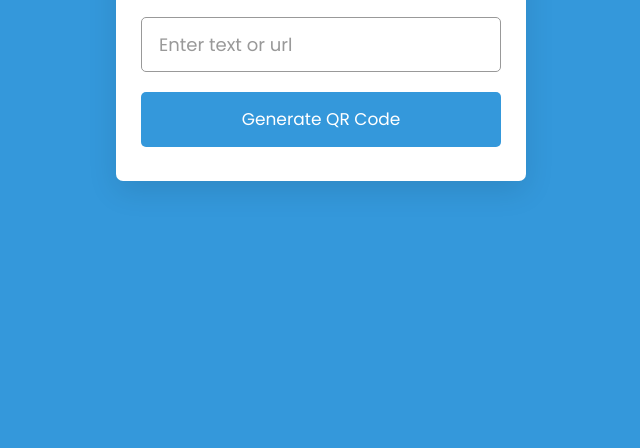
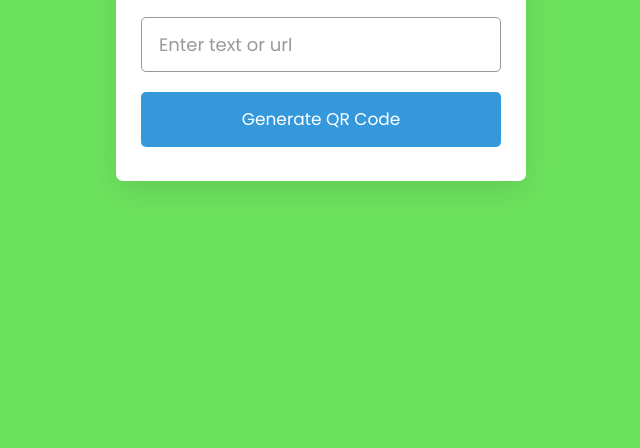
Before and after one commit to bipulchhetri/Javascript-Project, a plain HTML site: page QR code generator/index.html in a window 1280 px wide. Shown: the part 352-800 px from the top of the page, without its empty margins (319-959 px from the left). Drawn offline with Linux system fonts and the light colour scheme.

Commit message:
Update style.css

```diff
--- a/QR code generator/style.css
+++ b/QR code generator/style.css
@@ -11,7 +11,7 @@ body{
   padding: 0 10px;
   min-height: 100vh;
   align-items: center;
-  background: #3498DB;
+  background: #47db34c9;
   justify-content: center;
 }
 ::selection{
```
